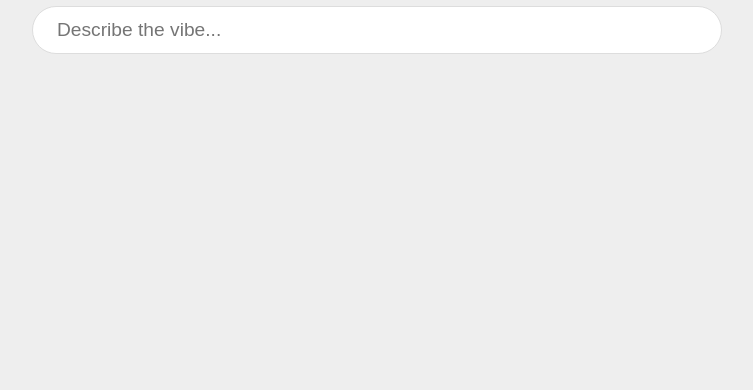
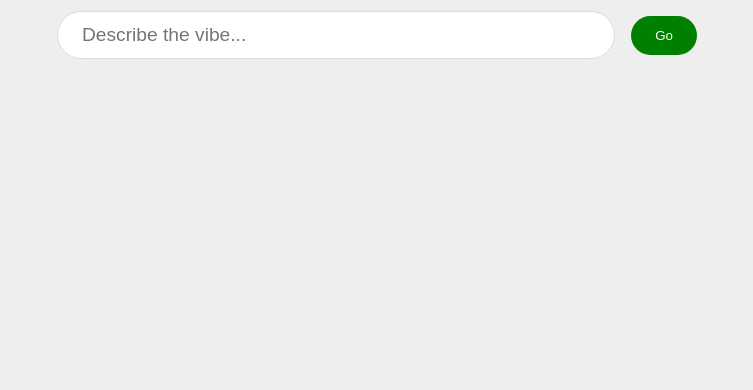
Before and after one commit to trentbrew/dj, a website: page index.html in a window 1280 px wide. Shown: the part 410-800 px from the top of the page, without its empty margins (263-1016 px from the left). Drawn offline with Linux system fonts and the light colour scheme.

```diff
--- a/index.html
+++ b/index.html
@@ -9,7 +9,11 @@
   <body>
     <main>
       <h1>DJ Gemini</h1>
-      <input id="inputBox" type="text" placeholder="Describe the vibe..." />
+      <div class="inputWrapper">
+        <input id="inputBox" type="text" placeholder="Describe the vibe..." />
+        <button onclick="fetchSong()" id="runButton">Go</button>
+      </div>
     </main>
+    <script src="scripts.js"></script>
   </body>
 </html>
--- a/scripts.js
+++ b/scripts.js
@@ -1 +1,29 @@
-var intputBox = document.getElementById("inputBox");
+var input = document.getElementById("inputBox");
+var button = document.getElementById("runButton");
+
+function fetchSong() {
+  console.log("finding song...");
+
+  const query = input.value;
+  console.log("request: ", query || "no query...");
+
+  fetch(`https://dj-llm.vercel.app/v1/dj`, {
+    method: "POST",
+    headers: {
+      "Content-Type": "application/json",
+    },
+    body: JSON.stringify({ prompt: query }),
+  })
+    .then((response) => {
+      if (!response.ok) {
+        throw new Error(`HTTP error! status: ${response.status}`);
+      }
+      return response.json(); // Parse the JSON of the response
+    })
+    .then((data) => {
+      console.log("response: ", data); // Handle the data from the response
+    })
+    .catch((error) => {
+      console.error("Fetch error:", error);
+    });
+}
--- a/styles.css
+++ b/styles.css
@@ -14,12 +14,14 @@
   align-items: center;
 }
 
+h1 {
+  margin-bottom: 32px;
+}
+
 #inputBox {
-  width: 50%;
-  padding: 10px;
+  width: 100%;
   border: 1px solid #ddd;
   border-radius: 100px !important;
-  /* box-shadow: 0px 3px 15px rgba(0, 0, 0, 0.2); */
   font-size: 1.2em;
   color: #333;
   padding: 12px 24px;
@@ -33,6 +35,26 @@
 
 #inputBox:focus {
   outline: none;
-  /* box-shadow: 0px 3px 15px rgba(0, 0, 0, 0.4); */
   border: 1px solid #000;
 }
+
+.inputWrapper {
+  width: 50%;
+  height: 60px;
+  display: flex;
+  align-items: center;
+}
+
+button {
+  background: green;
+  color: white;
+  padding: 12px 24px;
+  border-radius: 100px;
+  border: none;
+  margin-left: 16px;
+}
+
+button:hover {
+  background: forestgreen;
+  cursor: pointer;
+}
```
Also changed, not shown: 1 other file.
